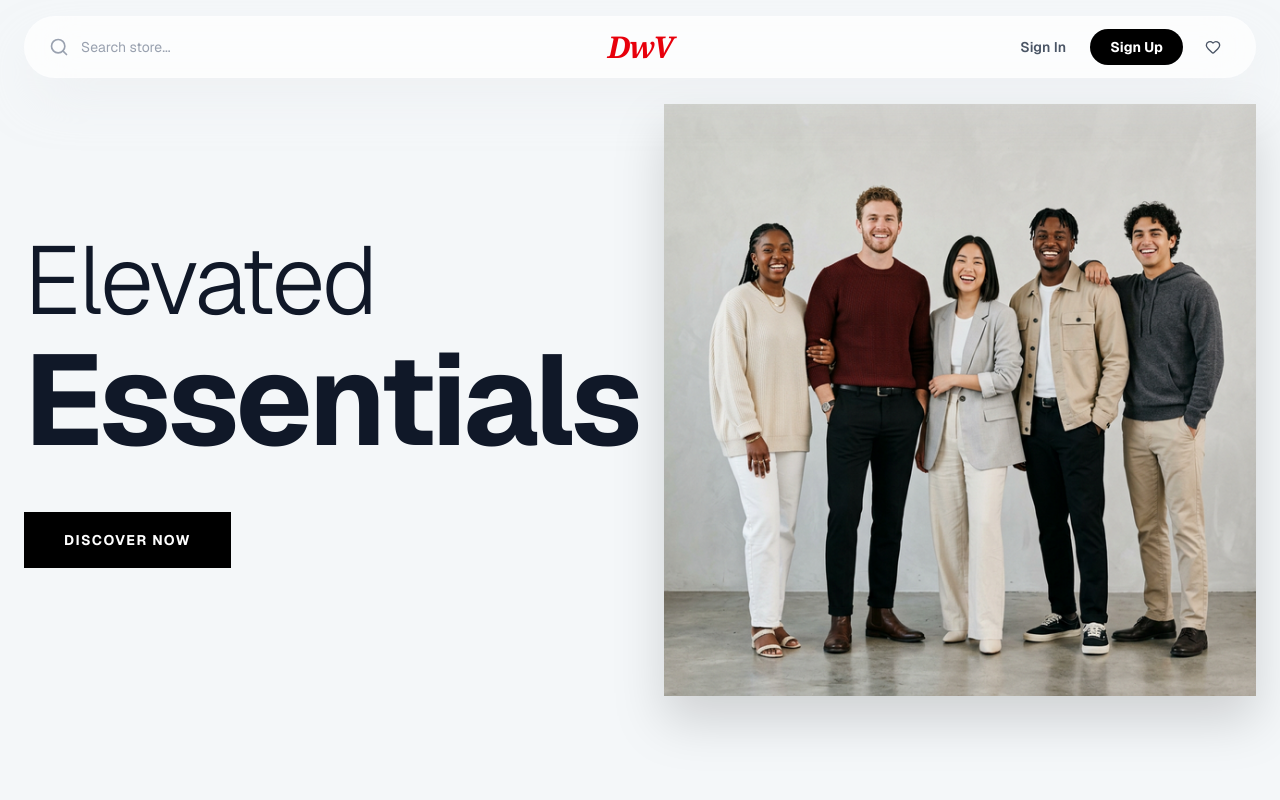
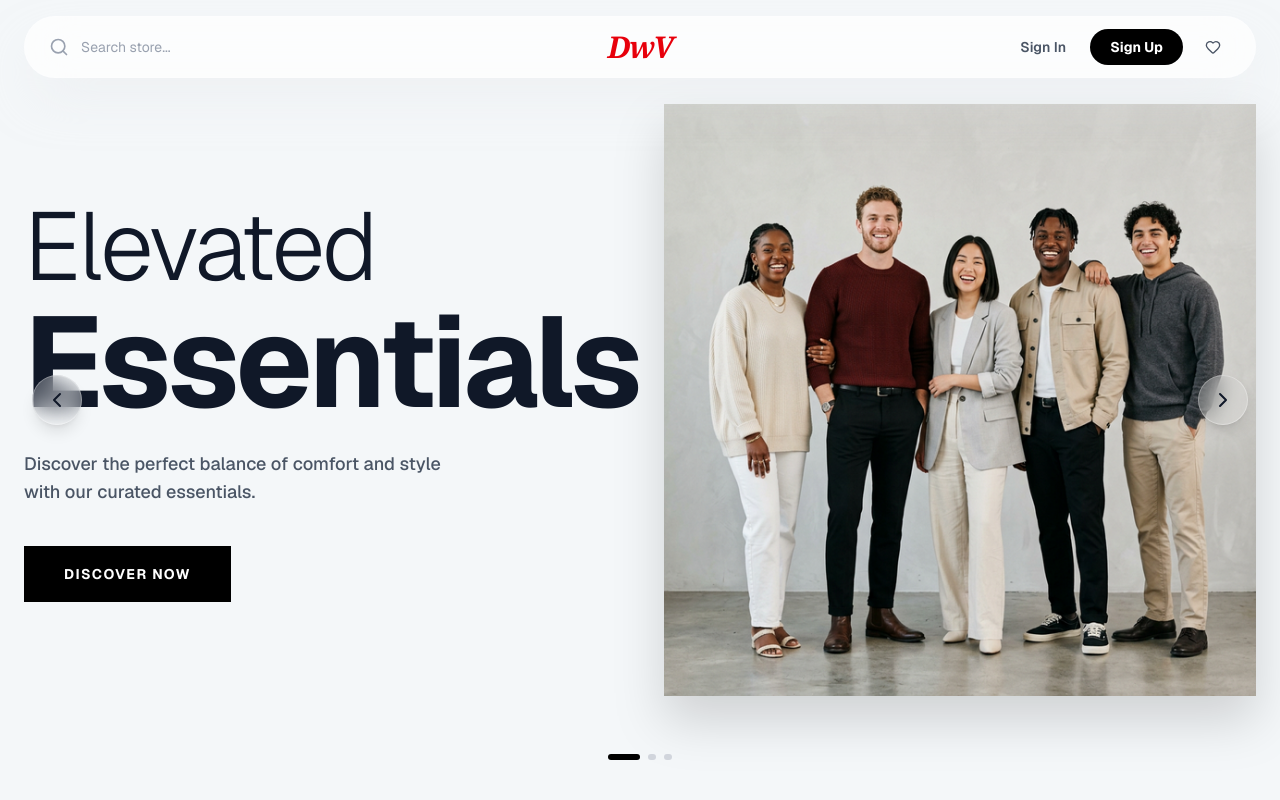
Before and after one commit to VSaini11/DwV--DiscoverWithVaibhav, a Next.js app: page /admin in a window 1280 px wide. Shown: the top 800 px of the page. Built offline with nearby package versions, Linux system fonts and the light colour scheme.

Commit message:
Update Hero Section

```diff
--- a/components/hero.tsx
+++ b/components/hero.tsx
@@ -1,24 +1,74 @@
 import Link from 'next/link'
-import { Search, User, Heart, ShoppingBag, Phone, Menu, LogOut, UserCircle } from 'lucide-react'
+import { Search, User, Heart, ShoppingBag, Phone, Menu, LogOut, UserCircle, ChevronLeft, ChevronRight, Instagram } from 'lucide-react'
 import { Button } from '@/components/ui/button'
-import { useState, useEffect } from 'react'
+import { useState, useEffect, useCallback } from 'react'
 import AuthModal from './auth-modal'
 import { useRouter } from 'next/navigation'
 
 export default function Hero() {
   const [isAuthModalOpen, setIsAuthModalOpen] = useState(false)
   const [user, setUser] = useState<any>(null)
+  const [activeSlide, setActiveSlide] = useState(0)
   const router = useRouter()
+
+  const slides = [
+    {
+      id: 1,
+      title: "Elevated",
+      subtitle: "Essentials",
+      description: "Discover the perfect balance of comfort and style with our curated essentials.",
+      image: "/hero-image.png",
+      bg: "#f4f7f9",
+      buttonText: "Discover Now",
+      action: () => {
+        const element = document.getElementById('products-section')
+        element?.scrollIntoView({ behavior: 'smooth' })
+      }
+    },
+    {
+      id: 2,
+      title: "Pick of",
+      subtitle: "The Week",
+      description: "Handpicked style that's making waves this week. Don't miss out on this viral find.",
+      image: "/pick-of-the-week.jpg",
+      bg: "#fdf8f6",
+      buttonText: "Shop the Look",
+      action: () => {
+        window.open('https://amzn.in/d/0bGmvkaM', '_blank')
+      }
+    },
+    {
+      id: 3,
+      title: "Follow Us",
+      subtitle: "On Insta",
+      description: "Get daily style inspiration and behind-the-scenes content on our social feed.",
+      image: "/instagram-follow.png",
+      bg: "#f9f4fd",
+      buttonText: "@dwvfinds_official",
+      icon: <Instagram className="mr-2 h-4 w-4" />,
+      action: () => {
+        window.open('https://www.instagram.com/dwvfinds_official?igsh=MWxlaTlqazBicWMzMQ==', '_blank')
+      }
+    }
+  ]
+
+  const nextSlide = useCallback(() => {
+    setActiveSlide((prev) => (prev + 1) % slides.length)
+  }, [slides.length])
+
+  const prevSlide = () => {
+    setActiveSlide((prev) => (prev - 1 + slides.length) % slides.length)
+  }
+
+  useEffect(() => {
+    const timer = setInterval(nextSlide, 6000)
+    return () => clearInterval(timer)
+  }, [nextSlide])
 
   useEffect(() => {
     const storedUser = localStorage.getItem('dv_user')
     if (storedUser) setUser(JSON.parse(storedUser))
   }, [])
-
-  const handleExplore = () => {
-    const element = document.getElementById('products-section')
-    element?.scrollIntoView({ behavior: 'smooth' })
-  }
 
   const handleLogout = () => {
     localStorage.removeItem('dv_token')
@@ -97,39 +147,89 @@ export default function Hero() {
         </div>
       </nav>
 
-      {/* Hero Section */}
-      <section className="relative flex-1 bg-[#f4f7f9] overflow-hidden flex items-center justify-center py-16 sm:py-12 px-4 sm:px-6 min-h-[500px] sm:min-h-[600px]">
+      {/* Hero Carousel Section */}
+      <section className="relative flex-1 overflow-hidden min-h-[500px] sm:min-h-[600px] lg:min-h-[700px] flex">
+        {slides.map((slide, index) => (
+          <div
+            key={slide.id}
+            className={`absolute inset-0 transition-all duration-1000 ease-in-out flex items-center justify-center py-16 sm:py-12 px-4 sm:px-6 ${index === activeSlide ? 'opacity-100 z-10 scale-100' : 'opacity-0 z-0 scale-95 pointer-events-none'
+              }`}
+            style={{ backgroundColor: slide.bg }}
+          >
             <div className="max-w-7xl mx-auto w-full grid grid-cols-1 lg:grid-cols-2 gap-8 sm:gap-12 items-center">
-          <div className="z-10 text-center lg:text-left space-y-6 sm:space-y-8 animate-in fade-in slide-in-from-left-8 duration-1000">
-            <div className="space-y-1 sm:space-y-2">
+              <div
+                className={`z-10 text-center lg:text-left space-y-4 sm:space-y-6 transition-all duration-1000 delay-300 ${index === activeSlide ? 'translate-x-0 opacity-100' : '-translate-x-12 opacity-0'
+                  }`}
+              >
+                <div className="space-y-0 sm:space-y-1">
                   <h2 className="text-4xl sm:text-6xl md:text-8xl font-light tracking-tight text-gray-900 leading-none">
-                Elevated
+                    {slide.title}
                   </h2>
                   <h2 className="text-5xl sm:text-7xl md:text-9xl font-bold tracking-tight text-gray-900 leading-none">
-                Essentials
+                    {slide.subtitle}
                   </h2>
                 </div>
 
+                <p className="text-gray-600 text-sm sm:text-lg max-w-md mx-auto lg:mx-0 font-medium">
+                  {slide.description}
+                </p>
+
                 <div className="pt-2 sm:pt-4 flex justify-center lg:justify-start">
                   <Button
-                onClick={handleExplore}
-                className="px-8 sm:px-10 py-6 sm:py-7 text-xs sm:text-sm font-bold bg-black text-white hover:bg-gray-800 transition-all rounded-none uppercase tracking-widest active:scale-95"
+                    onClick={slide.action}
+                    className="px-8 sm:px-10 py-6 sm:py-7 text-xs sm:text-sm font-bold bg-black text-white hover:bg-gray-800 transition-all rounded-none uppercase tracking-widest active:scale-95 group"
                   >
-                Discover Now
+                    {'icon' in slide && slide.icon}
+                    {slide.buttonText}
                   </Button>
                 </div>
               </div>
 
-          <div className="relative z-0 flex justify-center lg:justify-end animate-in fade-in slide-in-from-right-8 duration-1000">
+              <div
+                className={`relative z-0 flex justify-center lg:justify-end transition-all duration-1000 delay-500 ${index === activeSlide ? 'translate-x-0 opacity-100' : 'translate-x-12 opacity-0'
+                  }`}
+              >
                 <div className="relative w-full max-w-[320px] sm:max-w-[480px] lg:max-w-[600px] aspect-[4/5] lg:aspect-square">
                   <img
-                src="/hero-image.png"
-                alt="Elevated Essentials Collection"
+                    src={slide.image}
+                    alt={slide.subtitle}
                     className="w-full h-full object-contain drop-shadow-2xl hover:scale-105 transition-transform duration-700"
                   />
                 </div>
               </div>
             </div>
+          </div>
+        ))}
+
+        {/* Carousel Controls */}
+        <div className="absolute bottom-10 left-1/2 -translate-x-1/2 z-20 flex items-center gap-6">
+          <div className="flex gap-2">
+            {slides.map((_, index) => (
+              <button
+                key={index}
+                onClick={() => setActiveSlide(index)}
+                className={`h-1.5 transition-all duration-300 rounded-full ${index === activeSlide ? 'w-8 bg-black' : 'w-2 bg-gray-300 hover:bg-gray-400'
+                  }`}
+              />
+            ))}
+          </div>
+        </div>
+
+        {/* Arrow Navigation — hidden on mobile */}
+        <div className="hidden lg:block">
+          <button
+            onClick={prevSlide}
+            className="absolute left-8 top-1/2 -translate-y-1/2 z-20 p-3 rounded-full bg-white/20 backdrop-blur-md border border-white/30 hover:bg-white hover:border-white transition-all text-gray-900 shadow-lg"
+          >
+            <ChevronLeft className="w-6 h-6" />
+          </button>
+          <button
+            onClick={nextSlide}
+            className="absolute right-8 top-1/2 -translate-y-1/2 z-20 p-3 rounded-full bg-white/20 backdrop-blur-md border border-white/30 hover:bg-white hover:border-white transition-all text-gray-900 shadow-lg"
+          >
+            <ChevronRight className="w-6 h-6" />
+          </button>
+        </div>
       </section>
     </div>
   )
```
Also changed, not shown: public/instagram-follow.png (added), public/pick-of-the-week.jpg (added). Lines whose indentation alone changed are shown as unchanged.
